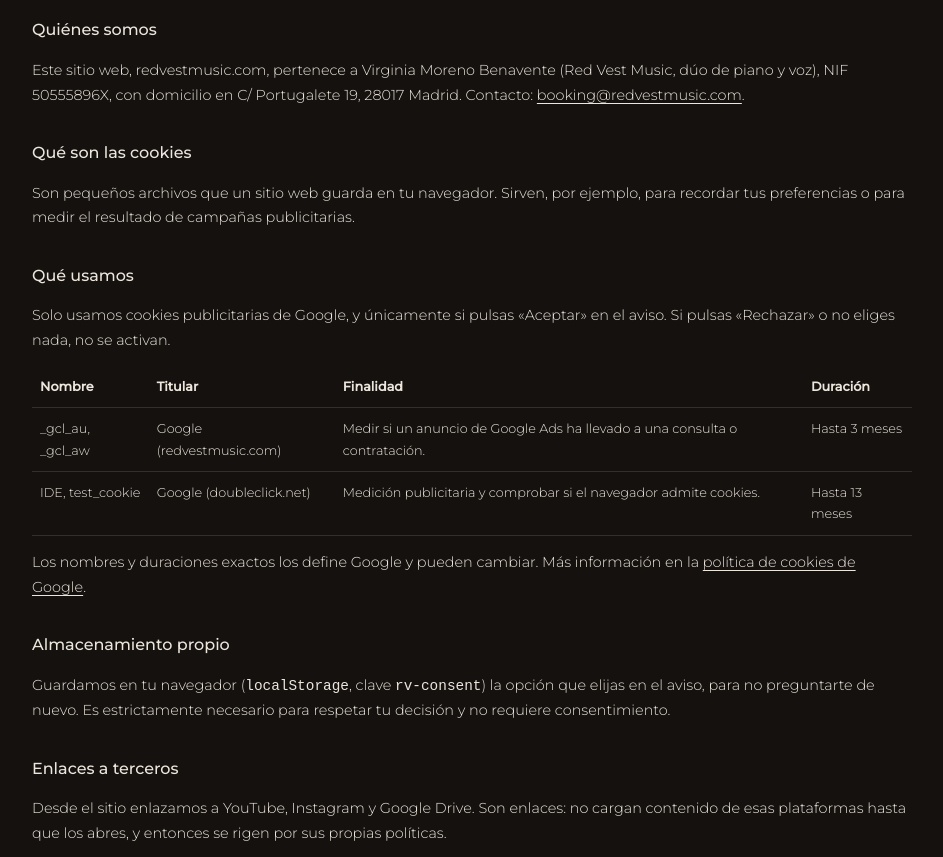
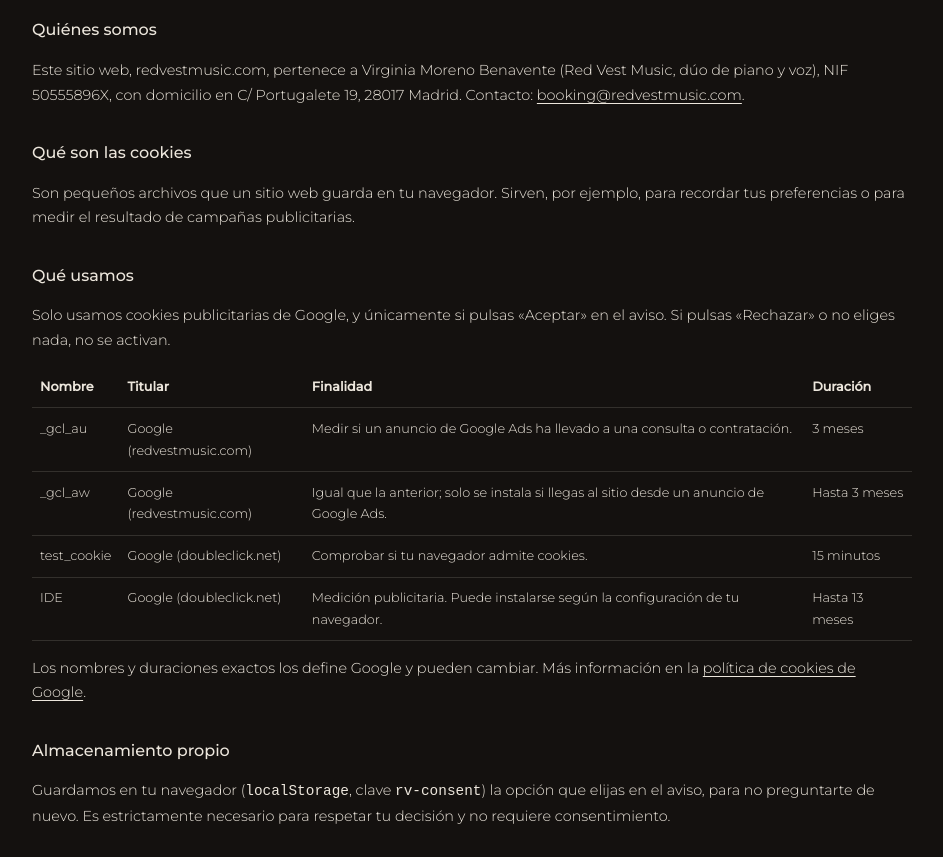
Before and after one commit to tonymartin-dev/redvest, a plain HTML site: page cookies/index.html in a window 1280 px wide. Shown: the part 185-1042 px from the top of the page, without its empty margins (168-1111 px from the left). Drawn offline with Linux system fonts and the light colour scheme.

Commit message:
fix: align cookies table with cookies observed in preview
Co-Authored-By: Claude Sonnet 5.5 <noreply@anthropic.com>

```diff
--- a/cookies/index.html
+++ b/cookies/index.html
@@ -31,8 +31,10 @@
         <tr><th>Nombre</th><th>Titular</th><th>Finalidad</th><th>Duración</th></tr>
       </thead>
       <tbody>
-        <tr><td>_gcl_au, _gcl_aw</td><td>Google (redvestmusic.com)</td><td>Medir si un anuncio de Google Ads ha llevado a una consulta o contratación.</td><td>Hasta 3 meses</td></tr>
-        <tr><td>IDE, test_cookie</td><td>Google (doubleclick.net)</td><td>Medición publicitaria y comprobar si el navegador admite cookies.</td><td>Hasta 13 meses</td></tr>
+        <tr><td>_gcl_au</td><td>Google (redvestmusic.com)</td><td>Medir si un anuncio de Google Ads ha llevado a una consulta o contratación.</td><td>3 meses</td></tr>
+        <tr><td>_gcl_aw</td><td>Google (redvestmusic.com)</td><td>Igual que la anterior; solo se instala si llegas al sitio desde un anuncio de Google Ads.</td><td>Hasta 3 meses</td></tr>
+        <tr><td>test_cookie</td><td>Google (doubleclick.net)</td><td>Comprobar si tu navegador admite cookies.</td><td>15 minutos</td></tr>
+        <tr><td>IDE</td><td>Google (doubleclick.net)</td><td>Medición publicitaria. Puede instalarse según la configuración de tu navegador.</td><td>Hasta 13 meses</td></tr>
       </tbody>
     </table>
     </div>
```
